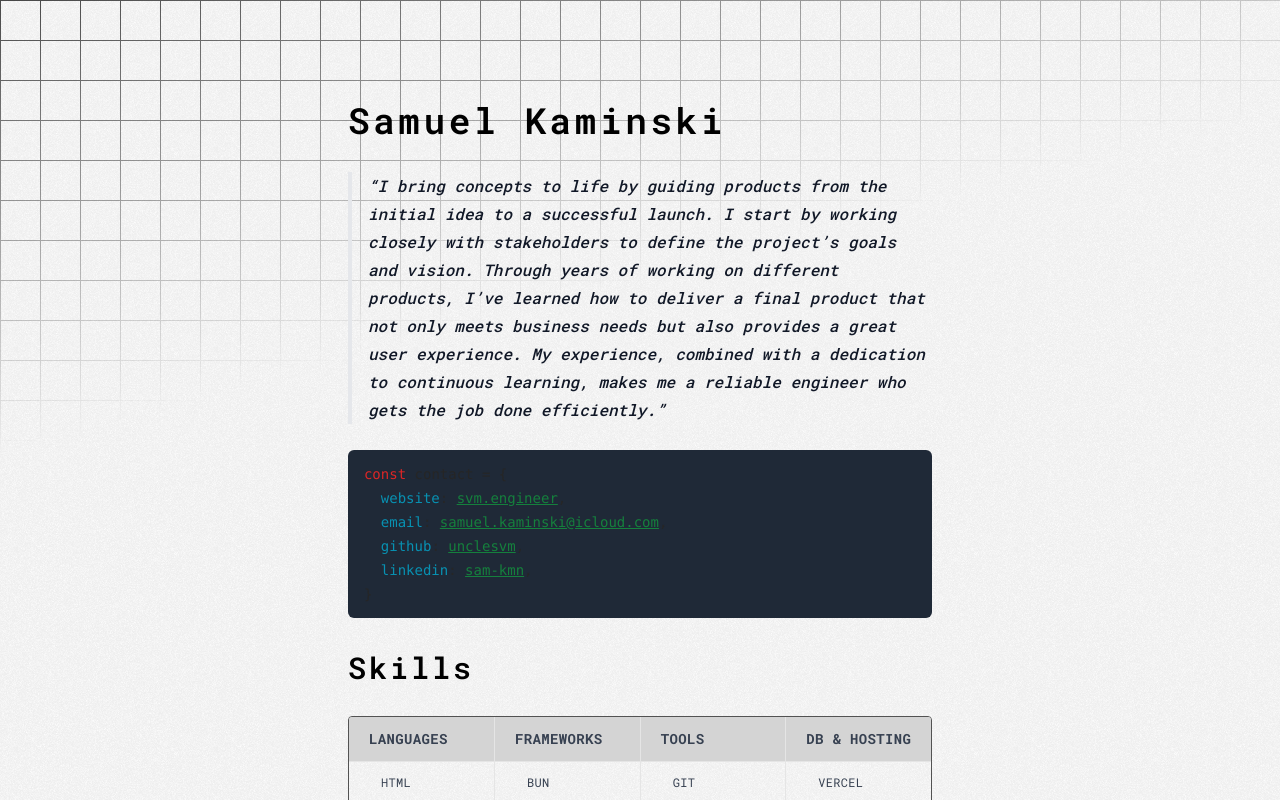
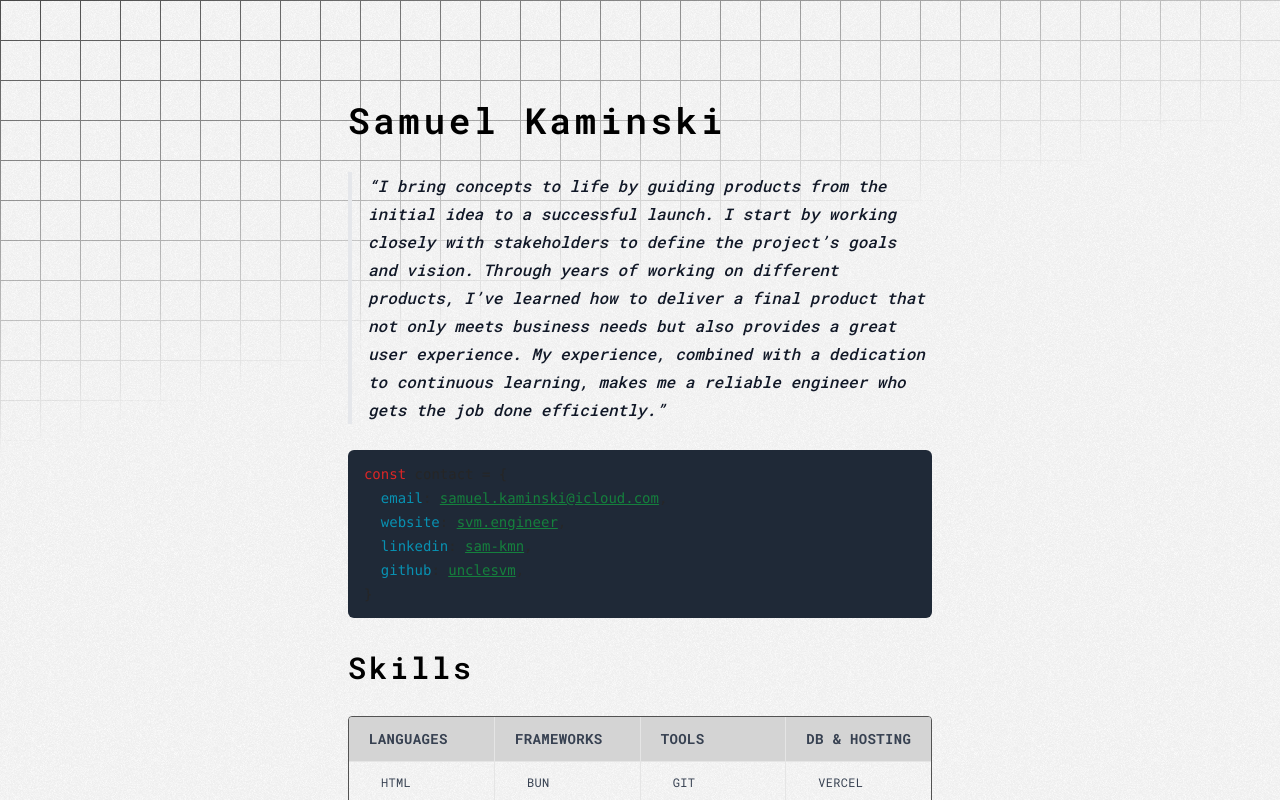
Before and after one commit to unclesvm/website, a Next.js app: page /resume in a window 1280 px wide. Shown: the top 800 px of the page. Built offline with nearby package versions, Linux system fonts and the light colour scheme; some icons are missing.

Commit message:
💄 add or update the ui and style files.

```diff
--- a/app/components/Contact.tsx
+++ b/app/components/Contact.tsx
@@ -1,20 +1,20 @@
 
 const content = {
+    email: {
+      label: "samuel.kaminski@icloud.com",
+      href: "mailto:samuel.kaminski@icloud.com"
+    },
     website: {
       label: "svm.engineer",
       href: "https://svm.engineer"
     },
-    email: {
-      label: "samuel.kaminski@icloud.com",
-      href: "mailto:samuel.kaminski@icloud.com"
+    linkedin: {
+      label: "sam-kmn",
+      href: "https://linkedin.com/in/sam-kmn"
     },
     github: {
       label: "unclesvm",
       href: "https://github.com/unclesvm"
-    },
-    linkedin: {
-      label: "sam-kmn",
-      href: "https://linkedin.com/in/sam-kmn"
     },
 }
 
```
